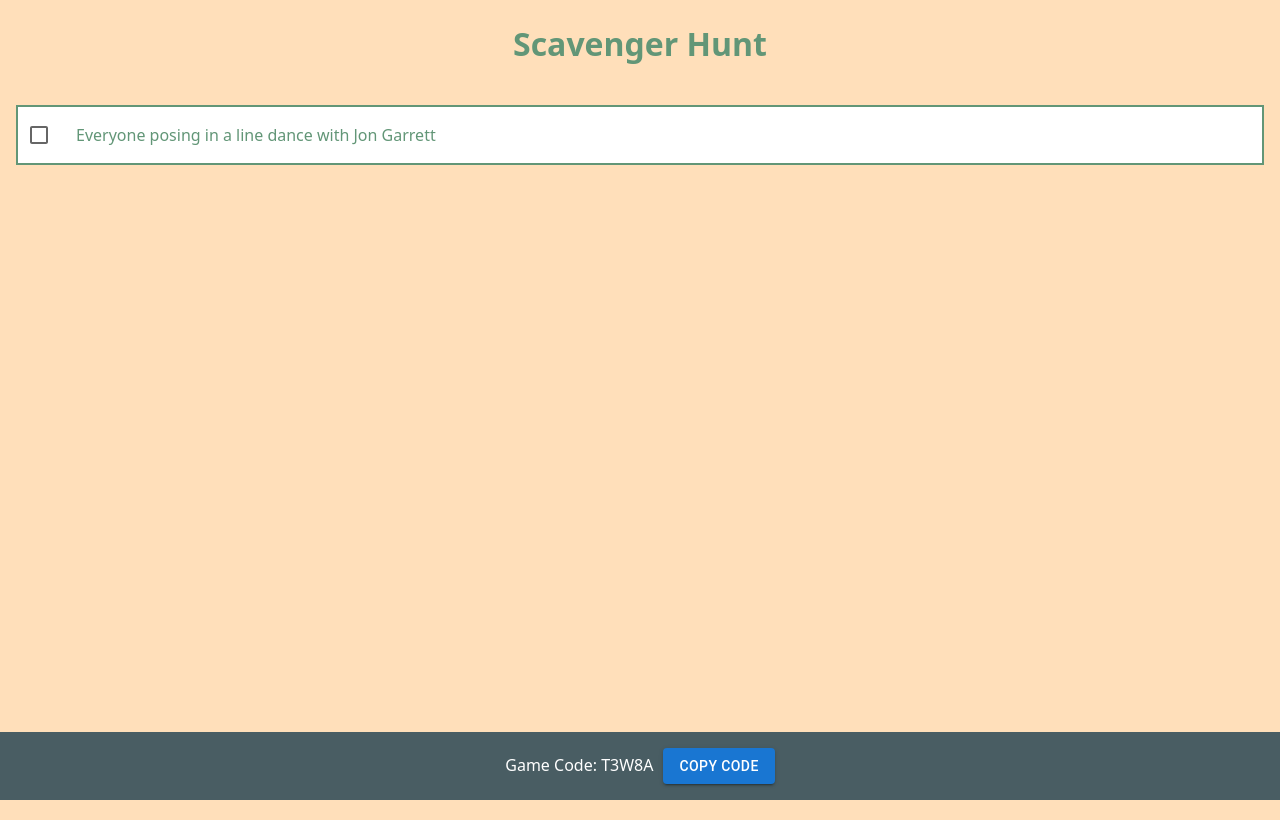
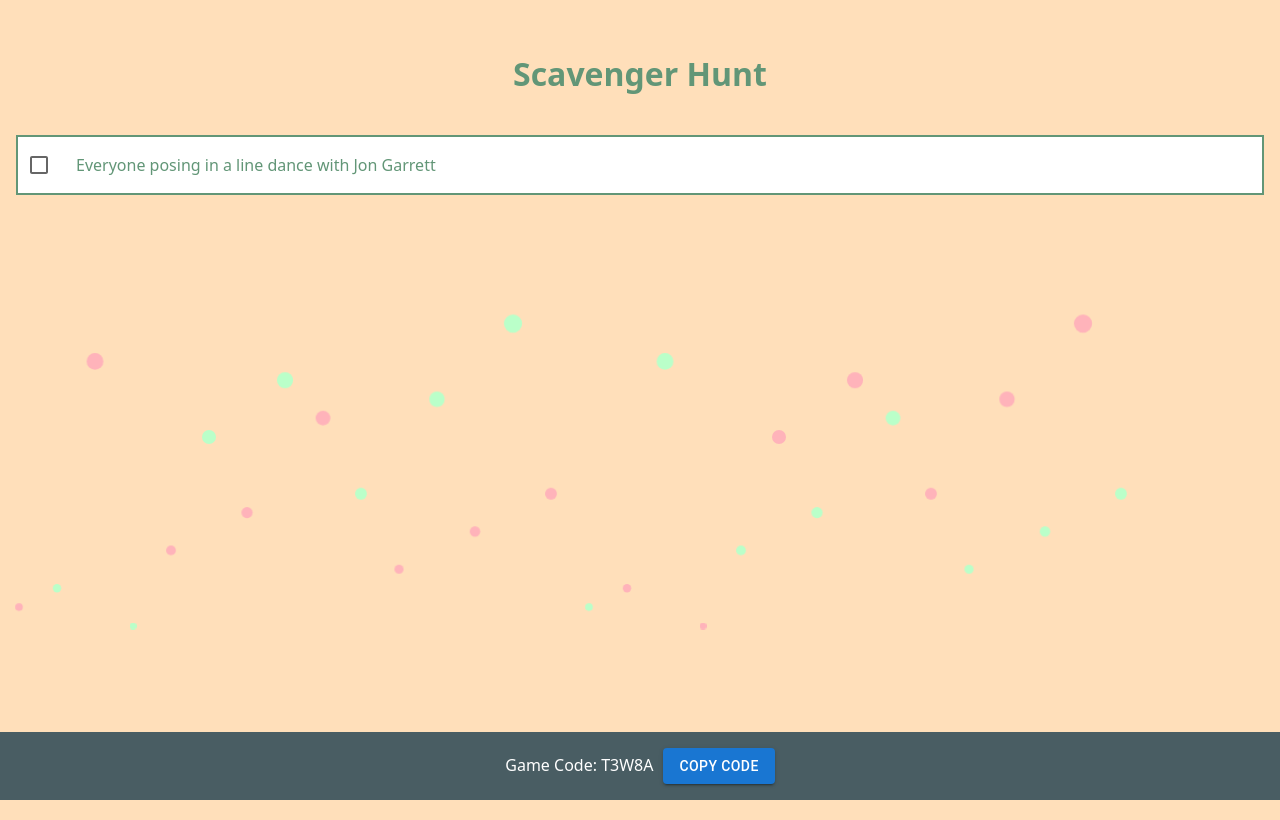
Before and after one commit to robertddobyns/scavhunt525, a React (Vite) app: page / in a window 1280 px wide. Both pictures are taken after a click on the button "NEW GAME". Built offline with nearby package versions, Linux system fonts and the light colour scheme.

Commit message:
added fun animation

```diff
--- a/src/Game.jsx
+++ b/src/Game.jsx
@@ -49,7 +49,39 @@ export default function Game(props) {
 
   return (
     <Main>
-        <h1 style={{ textAlign: "center", marginTop: "20px" }}>Scavenger Hunt</h1>
+      <div className='bubbles'>
+        <span style={{"--i": 11}}></span>
+        <span style={{"--i": 12}}></span>
+        <span style={{"--i": 24}}></span>
+        <span style={{"--i": 10}}></span>
+        <span style={{"--i": 14}}></span>
+        <span style={{"--i": 20}}></span>
+        <span style={{"--i": 16}}></span>
+        <span style={{"--i": 23}}></span>
+        <span style={{"--i": 21}}></span>
+        <span style={{"--i": 17}}></span>
+        <span style={{"--i": 13}}></span>
+        <span style={{"--i": 22}}></span>
+        <span style={{"--i": 15}}></span>
+        <span style={{"--i": 26}}></span>
+        <span style={{"--i": 17}}></span>
+        <span style={{"--i": 11}}></span>
+        <span style={{"--i": 12}}></span>
+        <span style={{"--i": 24}}></span>
+        <span style={{"--i": 10}}></span>
+        <span style={{"--i": 14}}></span>
+        <span style={{"--i": 20}}></span>
+        <span style={{"--i": 16}}></span>
+        <span style={{"--i": 23}}></span>
+        <span style={{"--i": 21}}></span>
+        <span style={{"--i": 17}}></span>
+        <span style={{"--i": 13}}></span>
+        <span style={{"--i": 22}}></span>
+        <span style={{"--i": 15}}></span>
+        <span style={{"--i": 26}}></span>
+        <span style={{"--i": 17}}></span>
+      </div>
+        <h1 style={{ textAlign: "center", marginTop: "20px" , zIndex: 5}}>Scavenger Hunt</h1>
         {list && list.map((item, index) => {
             if(numChecked >= index) {
                 return (
@@ -85,6 +117,7 @@ const Main = styled("div")(() => ({
   color: "var(--green)",
   paddingBottom: "100px",
   minHeight: "90vh",
+
 }));
 
 const Footer = styled("div")(({ theme }) => ({
--- a/src/GameItem.jsx
+++ b/src/GameItem.jsx
@@ -27,4 +27,5 @@ const Main = styled('div')(({theme}) => ({
     border: '2px solid var(--green)',
     gap: theme.spacing(2),
     margin: theme.spacing(2),
+    zIndex: 10
 }))
--- a/src/index.css
+++ b/src/index.css
@@ -37,3 +37,38 @@ body {
   margin: 0;
   padding: 0;
 }
+
+.bubbles {
+  position: relative;
+  display: flex;
+}
+
+.bubbles span {
+  z-index: 1;
+  position: relative;
+  width: 30px;
+  height: 30px;
+  background: var(--ppink);
+  margin: 0 4px;
+  border-radius: 50%;
+  box-shadow: 0 0 0 10px var(--ppink),
+  0 0 50x var(--ppink),
+  0 0 100px var(--ppink);
+  animation: animate 15s linear infinite;
+  animation-duration: calc(120s / var(--i));
+}
+.bubbles span:nth-child(even) {
+  background: var(--pgreen);
+  box-shadow: 0 0 0 10px #ff2d75,
+  0 0 50x #ff2d75,
+  0 0 100px #ff2d75;
+}
+
+ @keyframes animate {
+  0% {
+    transform: translateY(100vh) scale(0);
+  }
+  100% {
+    transform: translateY(-10px) scale(1);
+  }
+ }
```
